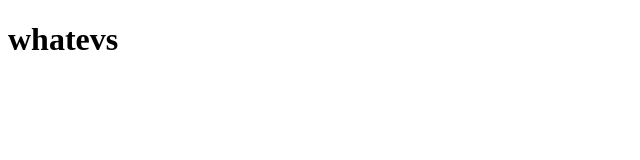
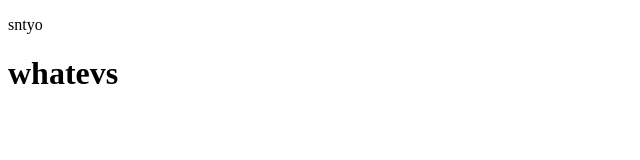
Before and after one commit to sntyo/crap-portfolio, a plain HTML site: page index.html in a window 1280 px wide. Shown: the whole page, without its empty margins (0-640 px from the left). Drawn offline with Linux system fonts and the light colour scheme.

Commit message:
change index & readme

```diff
--- a/index.html
+++ b/index.html
@@ -3,6 +3,7 @@
 <head>
     <meta charset="UTF-8">
     <title>commit</title>
+    <p>sntyo</p>
 </head>
 <body>
 <h1>whatevs</h1>
```
Also changed, not shown: 1 other file.
